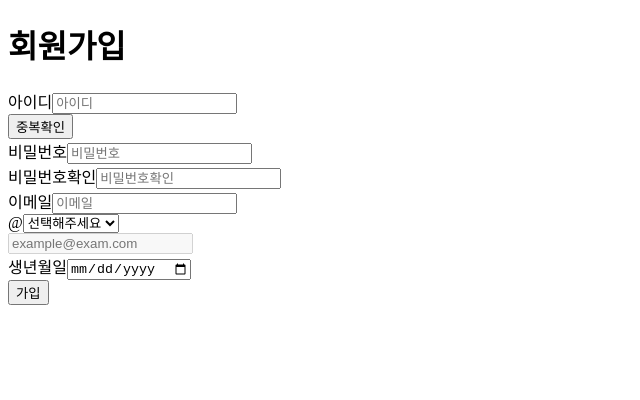
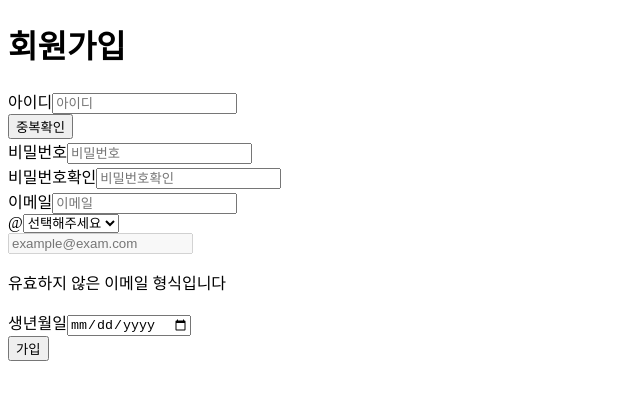
Before and after one commit to kdt-ful-class-three-group/KDT-FUL-3_PROJECT-A-3, a Next.js app in the folder client/: page /signup in a window 1280 px wide. Shown: the top 400 px of the page, without its empty margins (0-640 px from the left). Built offline with nearby package versions, Linux system fonts and the light colour scheme.

Commit message:
Feat : 이메일 유효성 검사에 따른 메시지 출력

```diff
--- a/client/src/components/signup/fields/EmailField.tsx
+++ b/client/src/components/signup/fields/EmailField.tsx
@@ -25,8 +25,16 @@ export function EmailField({setEmail}:{setEmail: React.Dispatch<React.SetStateAc
   useEffect(()=>{
 
     //emailId@emailDomain 또는 customEmail값
+    const email = emailDomain === 'custom' ? `${emailId}@${customEmail}` : `${emailId}@${emailDomain}`;
 
     //유효성 검사에 해당되어야 함
+    if(checkEmail(email)){
+      setEmail(email)
+      setError('사용가능한 이메일입니다')
+    } else {
+      setEmail('')
+      setError('유효하지 않은 이메일 형식입니다')
+    }
 
 
   },[emailId, emailDomain, customEmail])
```
